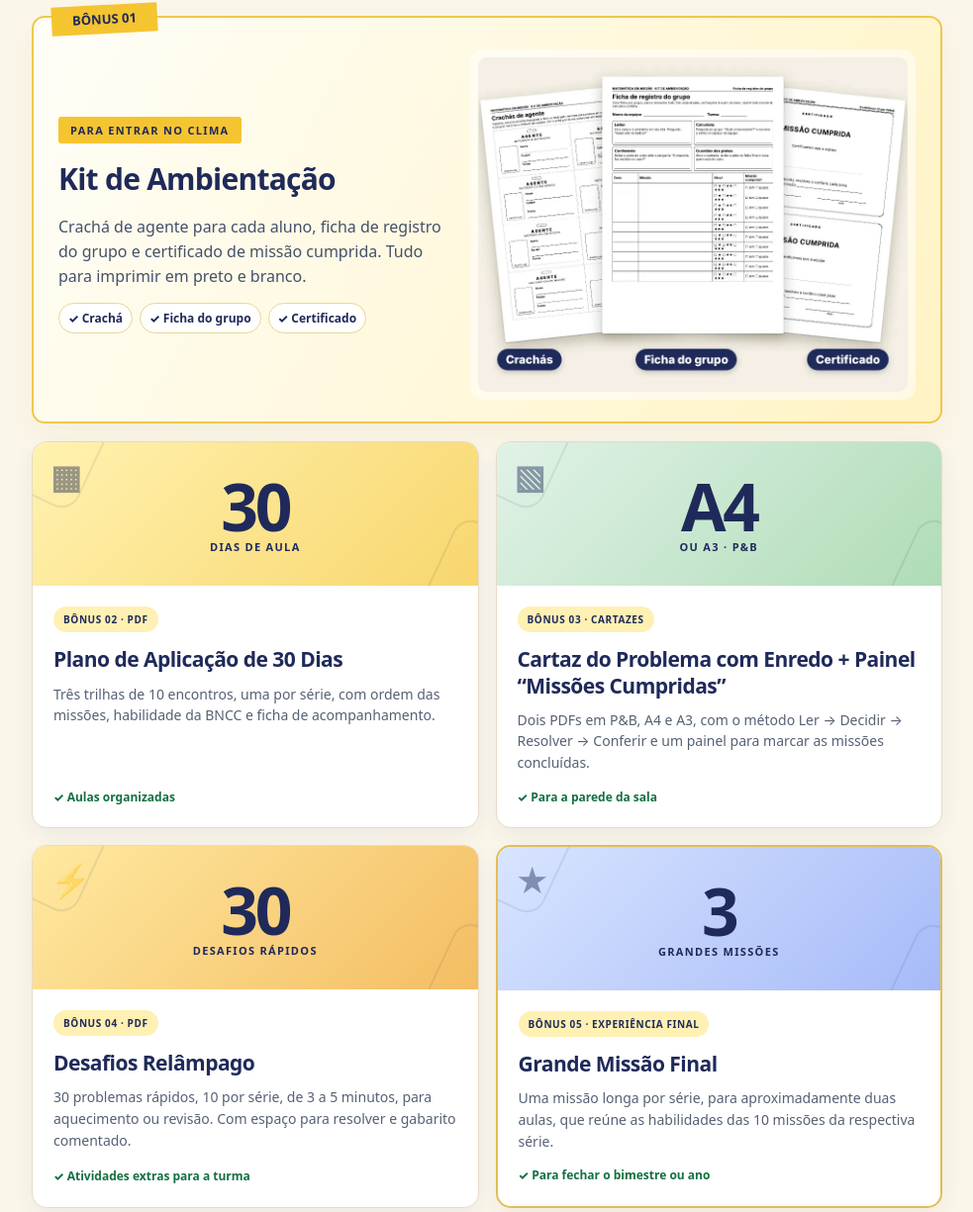
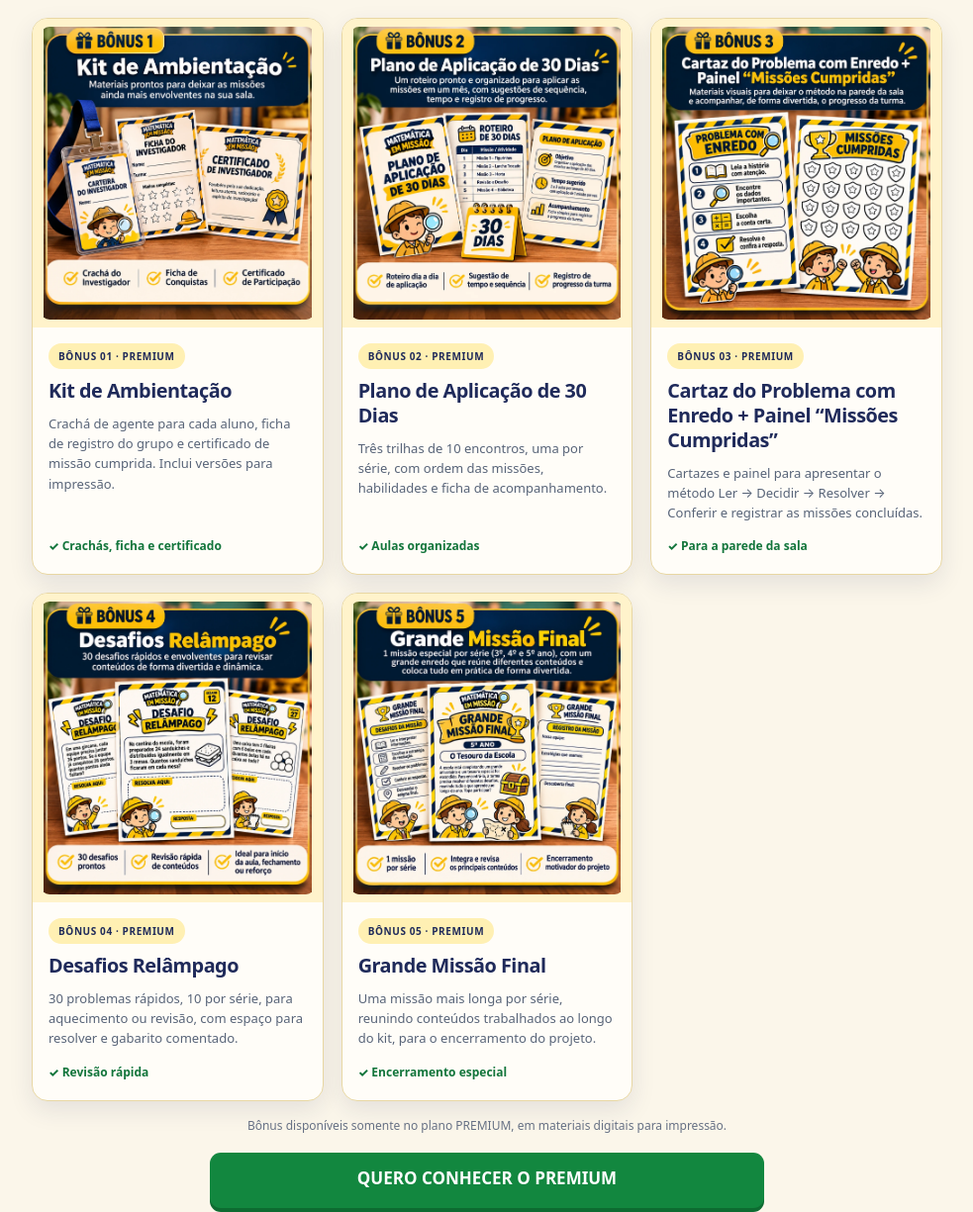
Before and after one commit to israelviitor/matematica-em-missao, a website: page index.html in a window 1280 px wide. Shown: the part 5546-6771 px from the top of the page at 99% size, without its empty margins (148-1131 px from the left). Drawn offline with Linux system fonts and the light colour scheme.

Commit message:
Exibir cinco bônus Premium com mockups WebP em cards responsivos na prévia

```diff
--- a/index.html
+++ b/index.html
@@ -394,6 +394,21 @@
 .teacher-voices .tv-preview-label{font-size:11px;color:#6b7280;text-align:center;margin:12px 18px 0}
 @media(max-width:630px){.teacher-voices{padding:55px 0 60px}.teacher-voices .tv-heading{margin-bottom:25px}.teacher-voices .tv-track{gap:12px;padding:5px 12px 15px}.teacher-voices .tv-card{width:min(72vw,270px);height:500px}}
 @media(prefers-reduced-motion:reduce){.teacher-voices .tv-viewport{scroll-behavior:auto}}
+
+/* Nova apresentação visual dos cinco bônus — branch de testes */
+.bonus-visual-grid{display:grid;grid-template-columns:repeat(3,minmax(0,1fr));gap:18px;margin:24px auto 8px;align-items:stretch}
+.bonus-visual-card{border:1.5px solid #e8d7a3;border-radius:16px;background:#fffdf8;overflow:hidden;box-shadow:0 9px 24px rgba(31,42,90,.1);display:flex;flex-direction:column;min-width:0;transition:transform .2s ease,box-shadow .2s ease}
+.bonus-visual-card:hover{transform:translateY(-3px);box-shadow:0 16px 30px rgba(31,42,90,.15)}
+.bonus-visual-media{padding:8px;background:#fff3cb}
+.bonus-visual-media img{display:block;width:100%;height:auto;aspect-ratio:1/1.07;object-fit:contain;object-position:center;border-radius:9px}
+.bonus-visual-copy{display:flex;flex:1;flex-direction:column;align-items:flex-start;padding:16px 16px 19px;gap:10px}
+.bonus-visual-copy .bonus-label{font-size:10px}
+.bonus-visual-copy h3{font-size:clamp(17px,1.55vw,20px);line-height:1.25;color:#1f2a5a;margin:0}
+.bonus-visual-copy p{font-size:13px;line-height:1.55;color:#586478;margin:0 0 4px}
+.bonus-visual-copy .bonus-pill{margin-top:auto;font-size:12px;color:#12753b}
+@media(max-width:800px){.bonus-visual-grid{grid-template-columns:repeat(2,minmax(0,1fr));gap:13px}.bonus-visual-copy{padding:14px}}
+@media(max-width:520px){.bonus-visual-grid{grid-template-columns:1fr;max-width:390px;gap:17px}.bonus-visual-media{padding:9px}.bonus-visual-media img{aspect-ratio:auto;max-height:470px}.bonus-visual-copy{padding:16px 17px 20px}.bonus-visual-copy h3{font-size:20px}.bonus-visual-copy p{font-size:14px}}
+@media(prefers-reduced-motion:reduce){.bonus-visual-card{transition:none}}
 </style>
 </head>
 <body>
@@ -501,16 +516,28 @@
     <p class="formato emailnote">Tudo em PDF. Você recebe o acesso no e-mail assim que o pagamento é aprovado e pode imprimir para as suas turmas sempre que precisar.</p>
     <div class="bonus-collection" aria-label="Cinco bônus exclusivos do plano Premium">
   <div class="bonus-collection-head"><span class="eyebrow">EXCLUSIVOS DO PREMIUM</span><h3>5 bônus para transformar missões em aulas completas</h3><p>Da preparação à revisão final, tudo organizado para usar com a turma.</p></div>
-  <div class="bonus bonus-premium"><span class="ribbon">BÔNUS 01</span>
-    <div class="bonus-copy"><span class="eyebrow">PARA ENTRAR NO CLIMA</span><h3>Kit de Ambientação</h3><p>Crachá de agente para cada aluno, ficha de registro do grupo e certificado de missão cumprida. Tudo para imprimir em preto e branco.</p><div class="bonus-tags"><span>✓ Crachá</span><span>✓ Ficha do grupo</span><span>✓ Certificado</span></div></div>
-    <div class="bonus-art"><img src="img/bonus.webp" width="900" height="700" alt="Crachás, ficha do grupo e certificado de missão cumprida" loading="lazy" decoding="async"></div>
-  </div>
-  <div class="bonus-new-grid">
-    <article class="bonus-new-card"><div class="bonus-new-illustration" aria-hidden="true"><span class="bonus-icon">▦</span><span class="bonus-illustration-number">30</span><small>DIAS DE AULA</small></div><div class="bonus-new-content"><span class="bonus-label">BÔNUS 02 · PDF</span><h3>Plano de Aplicação de 30 Dias</h3><p>Três trilhas de 10 encontros, uma por série, com ordem das missões, habilidade da BNCC e ficha de acompanhamento.</p><span class="bonus-pill">✓ Aulas organizadas</span></div></article>
-    <article class="bonus-new-card"><div class="bonus-new-illustration challenges" aria-hidden="true"><span class="bonus-icon">▧</span><span class="bonus-illustration-number">A4</span><small>OU A3 · P&amp;B</small></div><div class="bonus-new-content"><span class="bonus-label">BÔNUS 03 · CARTAZES</span><h3>Cartaz do Problema com Enredo + Painel “Missões Cumpridas”</h3><p>Dois PDFs em P&amp;B, A4 e A3, com o método Ler → Decidir → Resolver → Conferir e um painel para marcar as missões concluídas.</p><span class="bonus-pill">✓ Para a parede da sala</span></div></article>
-    <article class="bonus-new-card"><div class="bonus-new-illustration relampagos" aria-hidden="true"><span class="bonus-icon">⚡</span><span class="bonus-illustration-number">30</span><small>DESAFIOS RÁPIDOS</small></div><div class="bonus-new-content"><span class="bonus-label">BÔNUS 04 · PDF</span><h3>Desafios Relâmpago</h3><p>30 problemas rápidos, 10 por série, de 3 a 5 minutos, para aquecimento ou revisão. Com espaço para resolver e gabarito comentado.</p><span class="bonus-pill">✓ Atividades extras para a turma</span></div></article>
-    <article class="bonus-new-card bonus-final"><div class="bonus-new-illustration finais" aria-hidden="true"><span class="bonus-icon">★</span><span class="bonus-illustration-number">3</span><small>GRANDES MISSÕES</small></div><div class="bonus-new-content"><span class="bonus-label">BÔNUS 05 · EXPERIÊNCIA FINAL</span><h3>Grande Missão Final</h3><p>Uma missão longa por série, para aproximadamente duas aulas, que reúne as habilidades das 10 missões da respectiva série.</p><span class="bonus-pill">✓ Para fechar o bimestre ou ano</span></div></article>
-  </div>
+  <div class="bonus-visual-grid">
+<article class="bonus-visual-card">
+ <div class="bonus-visual-media"><img src="img/Bo%CC%82nus%201%20-%20Kit%20de%20Ambientac%CC%A7a%CC%83o.webp" alt="Apresentação visual do Kit de Ambientação" loading="lazy" decoding="async"></div>
+ <div class="bonus-visual-copy"><span class="bonus-label">BÔNUS 01 · PREMIUM</span><h3>Kit de Ambientação</h3><p>Crachá de agente para cada aluno, ficha de registro do grupo e certificado de missão cumprida. Inclui versões para impressão.</p><span class="bonus-pill">✓ Crachás, ficha e certificado</span></div>
+ </article>
+<article class="bonus-visual-card">
+ <div class="bonus-visual-media"><img src="img/Bo%CC%82nus%202%20%E2%80%94%20Plano%20de%20Aplicac%CC%A7a%CC%83o%20de%2030%20Dias.webp" alt="Apresentação visual do Plano de Aplicação de 30 Dias" loading="lazy" decoding="async"></div>
+ <div class="bonus-visual-copy"><span class="bonus-label">BÔNUS 02 · PREMIUM</span><h3>Plano de Aplicação de 30 Dias</h3><p>Três trilhas de 10 encontros, uma por série, com ordem das missões, habilidades e ficha de acompanhamento.</p><span class="bonus-pill">✓ Aulas organizadas</span></div>
+ </article>
+<article class="bonus-visual-card">
+ <div class="bonus-visual-media"><img src="img/Bo%CC%82nus%203%20%E2%80%94%20Cartazes%20e%20Painel.webp" alt="Apresentação visual do Cartaz do Problema com Enredo + Painel “Missões Cumpridas”" loading="lazy" decoding="async"></div>
+ <div class="bonus-visual-copy"><span class="bonus-label">BÔNUS 03 · PREMIUM</span><h3>Cartaz do Problema com Enredo + Painel “Missões Cumpridas”</h3><p>Cartazes e painel para apresentar o método Ler → Decidir → Resolver → Conferir e registrar as missões concluídas.</p><span class="bonus-pill">✓ Para a parede da sala</span></div>
+ </article>
+<article class="bonus-visual-card">
+ <div class="bonus-visual-media"><img src="img/Bo%CC%82nus%204%20%E2%80%94%20Desafios%20Rela%CC%82mpago.webp" alt="Apresentação visual do Desafios Relâmpago" loading="lazy" decoding="async"></div>
+ <div class="bonus-visual-copy"><span class="bonus-label">BÔNUS 04 · PREMIUM</span><h3>Desafios Relâmpago</h3><p>30 problemas rápidos, 10 por série, para aquecimento ou revisão, com espaço para resolver e gabarito comentado.</p><span class="bonus-pill">✓ Revisão rápida</span></div>
+ </article>
+<article class="bonus-visual-card">
+ <div class="bonus-visual-media"><img src="img/Bo%CC%82nus%205%20%E2%80%94%20Grande%20Missa%CC%83o%20Final.webp" alt="Apresentação visual do Grande Missão Final" loading="lazy" decoding="async"></div>
+ <div class="bonus-visual-copy"><span class="bonus-label">BÔNUS 05 · PREMIUM</span><h3>Grande Missão Final</h3><p>Uma missão mais longa por série, reunindo conteúdos trabalhados ao longo do kit, para o encerramento do projeto.</p><span class="bonus-pill">✓ Encerramento especial</span></div>
+ </article>
+</div>
   <p class="bonus-delivery-note">Bônus disponíveis somente no plano PREMIUM, em materiais digitais para impressão.</p>
 </div>
 <a class="btn checkout" href="#oferta">QUERO CONHECER O PREMIUM</a>
```
